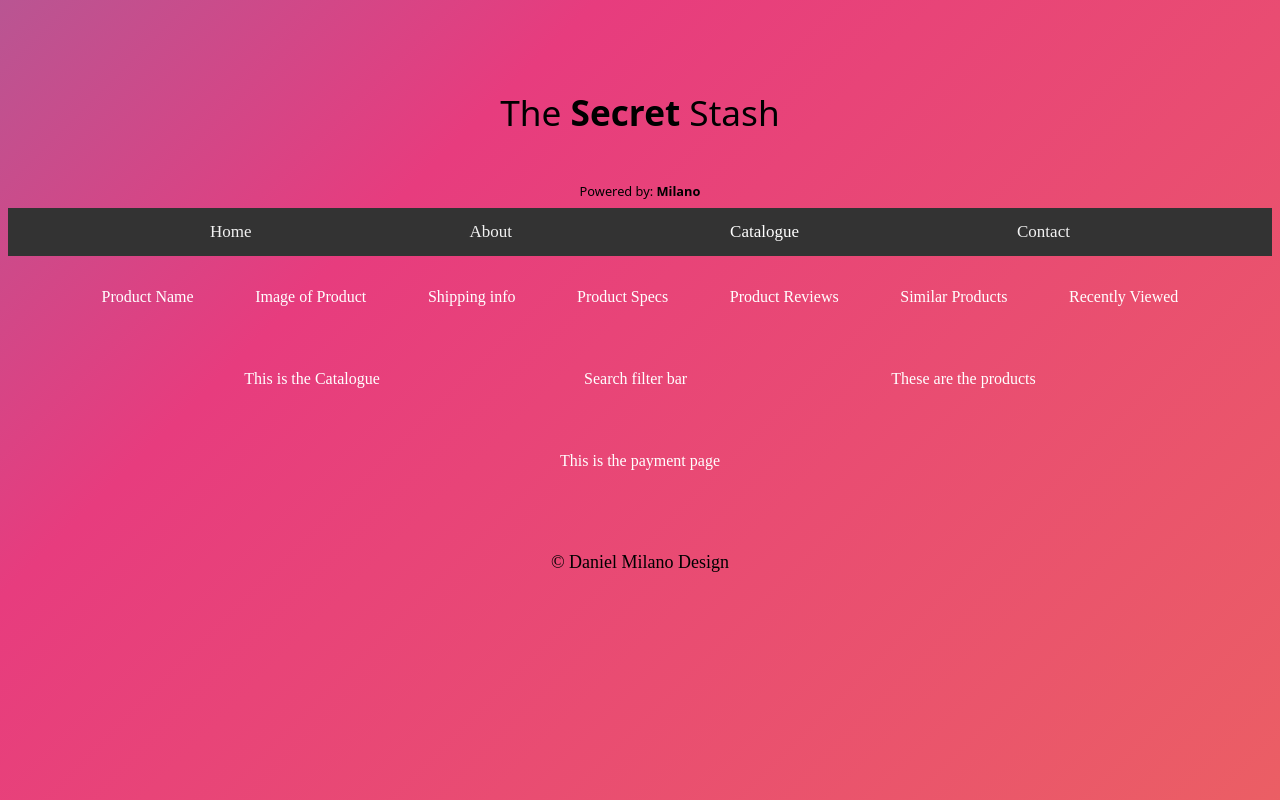
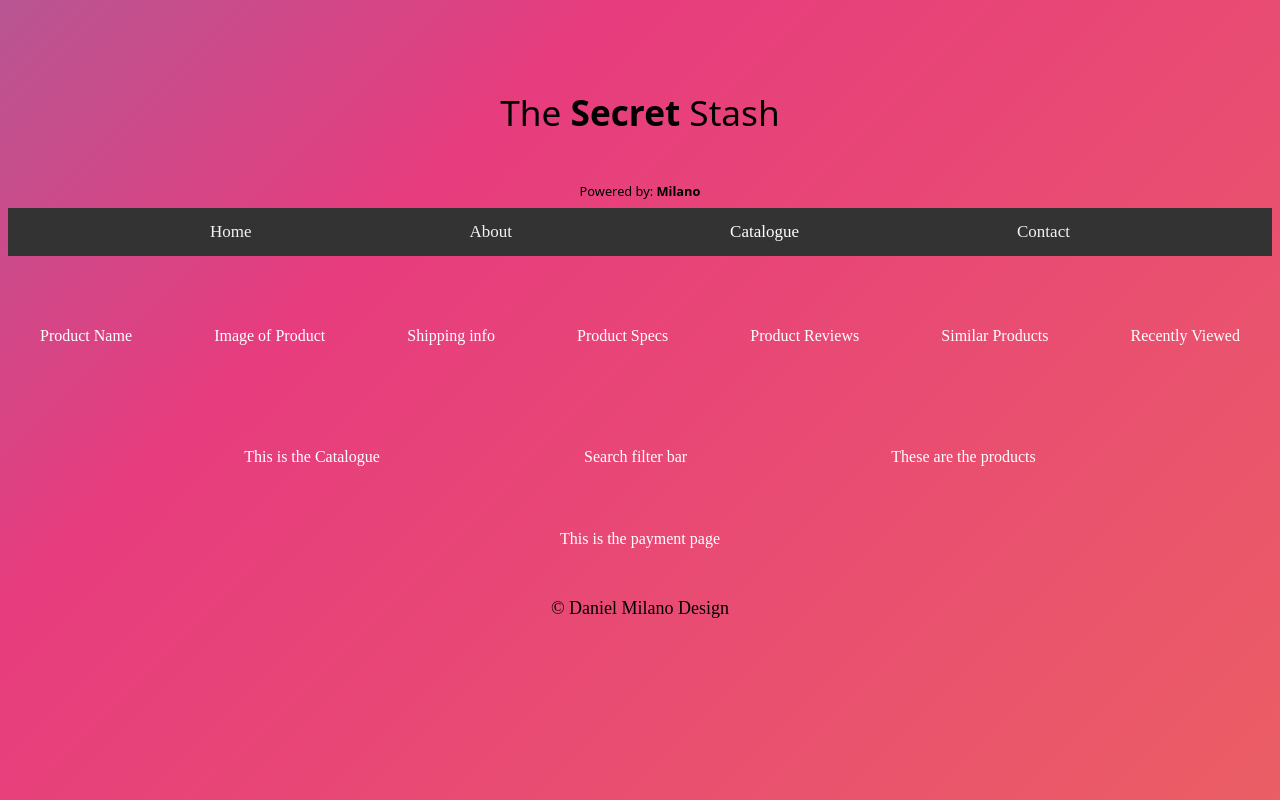
Before and after one commit to milano12345/speakerCatalogue, a React (Create React App) app in the folder catalogue/: page / in a window 1280 px wide. Built offline with nearby package versions, Linux system fonts and the light colour scheme.

Commit message:
revised styling of description component, fixed footer styling

```diff
--- a/catalogue/src/App.css
+++ b/catalogue/src/App.css
@@ -249,9 +249,11 @@ h6 {
 
 .description {
   display: flex;
-  justify-content: space-evenly;
+  /* justify-content: space-evenly; */
+  justify-content: space-between;
   flex-wrap: wrap;
   padding: 2rem;
+  line-height: 6rem;
 }
 /* End */
 
@@ -281,7 +283,6 @@ h6 {
   display: flex;
   justify-content: space-evenly;
   flex-wrap: wrap;
-  padding: 2rem;
 }
 .helpForm {
   display: block;
--- a/catalogue/src/components/Footer.js
+++ b/catalogue/src/components/Footer.js
@@ -27,6 +27,7 @@ const Footer = () => (
         textAlign: "center",
         fontSize: "18px",
         color: "black",
+        posistion: "absolute",
         width: "100%",
       }}
     >
```
